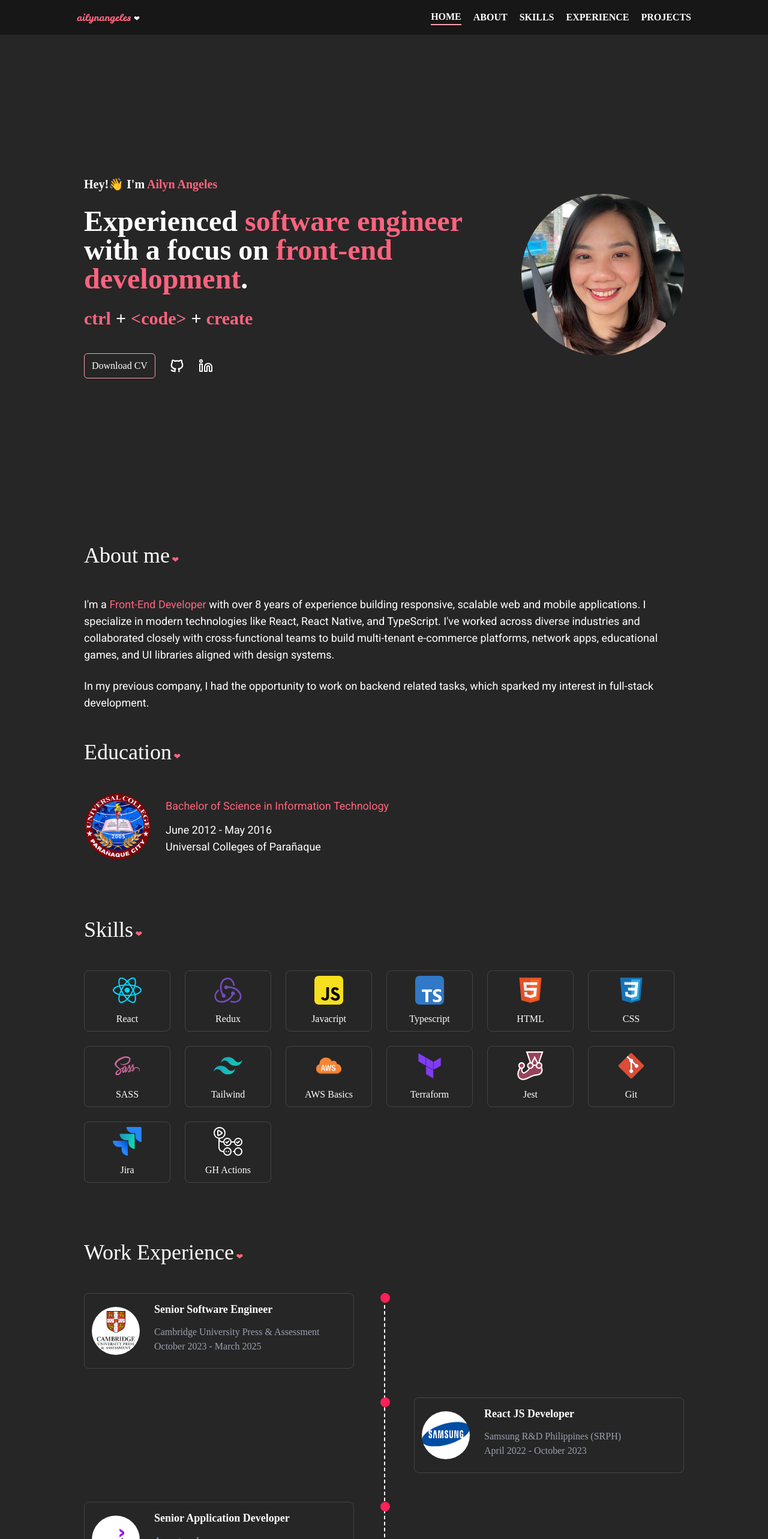
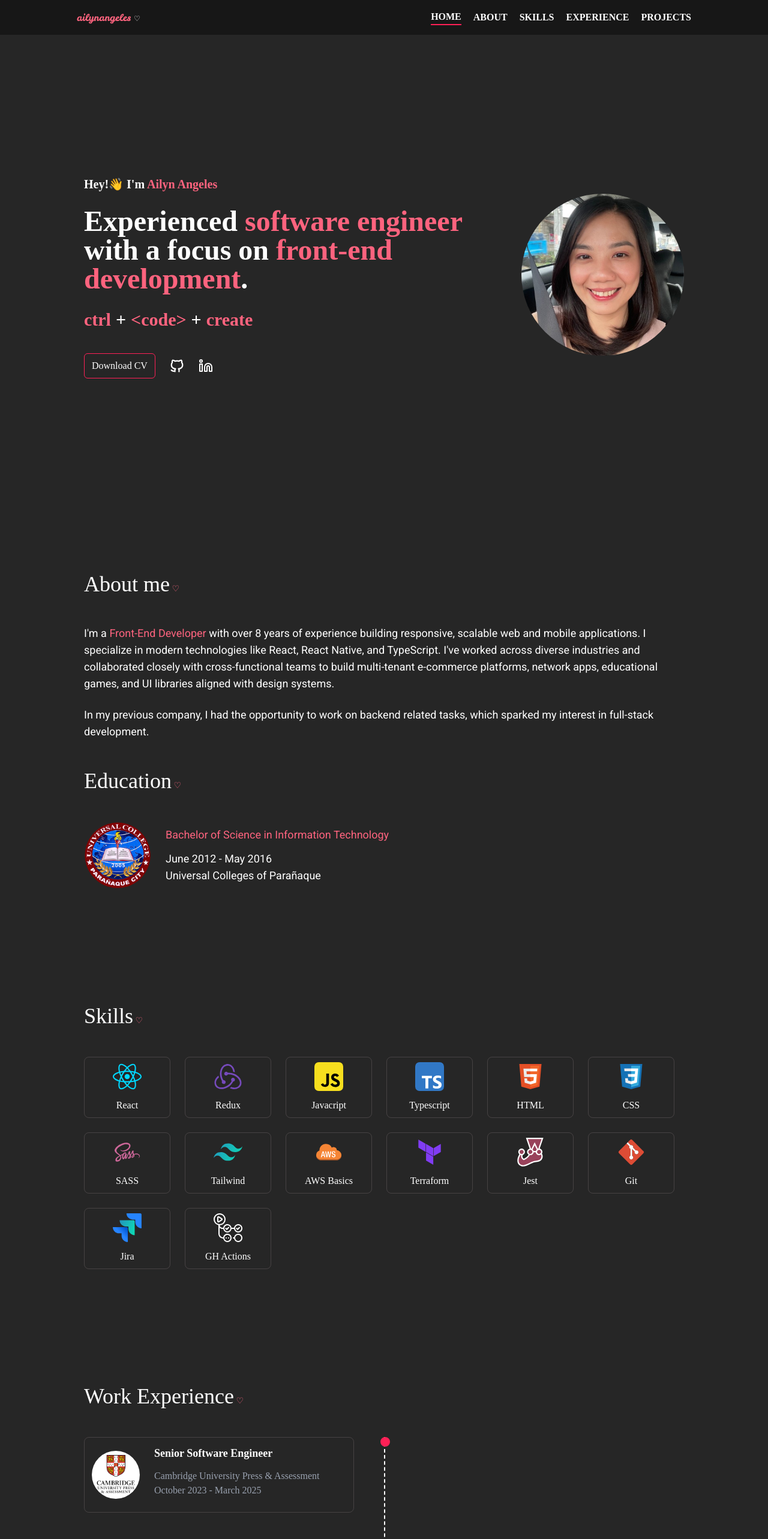
Before and after one commit to ailynsenal/portfolio, a React (Vite) app: page / in a window 1280 px wide. Shown: the top 2566 px of the page at 60% size. Built offline with nearby package versions, Linux system fonts and the light colour scheme; a web font is replaced by a local one.

Commit message:
C-2: Animation changes

```diff
--- a/src/App.tsx
+++ b/src/App.tsx
@@ -5,17 +5,52 @@ import WorkExperience from "./sections/WorkExperience";
 import Home from "./sections/Home";
 import Skills from "./sections/Skills";
 import Projects from "./sections/Projects";
+import { useRef, useState } from "react";
+import type { SectionKey } from "./types";
 
 function App() {
+  const [activeNavItem, setActiveNavItem] = useState<SectionKey>("home");
+  const homeRef = useRef<HTMLDivElement>(null);
+  const aboutRef = useRef<HTMLDivElement>(null);
+  const skillsRef = useRef<HTMLDivElement>(null);
+  const experienceRef = useRef<HTMLDivElement>(null);
+  const projectsRef = useRef<HTMLDivElement>(null);
+  const contactRef = useRef<HTMLDivElement>(null);
+
+  const sectionRefs: Record<
+    SectionKey,
+    React.RefObject<HTMLDivElement | null>
+  > = {
+    home: homeRef,
+    about: aboutRef,
+    skills: skillsRef,
+    experience: experienceRef,
+    projects: projectsRef,
+    contact: contactRef,
+  };
+
+  const updateActiveNavItem = (section: SectionKey) => {
+    const ref = sectionRefs[section];
+    if (ref.current) {
+      ref.current.scrollIntoView({ behavior: "smooth" });
+      window.history.pushState(null, "", `#${section}`);
+      setActiveNavItem(section);
+    }
+  };
+
   return (
     <div className="bg-neutral-800 text-white font-national-park">
-      <NavBar activeItem="home" title="ailynangeles" onClickItem={() => {}} />
+      <NavBar
+        activeItem={activeNavItem}
+        title="ailynangeles"
+        onClickItem={updateActiveNavItem}
+      />
       <main className="mx-auto sm:w-[80vw] px-3">
-        <Home />
-        <About />
-        <Skills />
-        <WorkExperience />
-        <Projects />
+        <Home ref={homeRef} />
+        <About ref={aboutRef} />
+        <Skills ref={skillsRef} />
+        <WorkExperience ref={experienceRef} />
+        <Projects ref={projectsRef} />
         <div className="flex items-center justify-center">
           <img
             src={
--- a/src/components/Menu.tsx
+++ b/src/components/Menu.tsx
@@ -14,7 +14,7 @@ const Menu = ({ active, menuItems, onItemClick }: Props) => {
           key={index}
           className={`transition ease-in-out hover:text-rose-300 hover:scale-110 ${
             active === item.id
-              ? "font-bold border-b-2 border-rose-300"
+              ? "font-bold border-b-2 border-rose-500"
               : "font-semibold"
           }`}
           onClick={() => onItemClick(item.id as SectionKey)}
--- a/src/components/NavBar.tsx
+++ b/src/components/NavBar.tsx
@@ -1,9 +1,10 @@
+import type { SectionKey } from "../types";
 import Menu from "./Menu";
 
 type Props = {
   activeItem: string;
   title: string;
-  onClickItem: () => void;
+  onClickItem: (item: SectionKey) => void;
 };
 
 const NavBar = ({ activeItem, title, onClickItem }: Props) => {
@@ -20,7 +21,7 @@ const NavBar = ({ activeItem, title, onClickItem }: Props) => {
       <div className="flex flex-col items-center justify-center mx-auto w-full sm:flex-row sm:w-[80vw]">
         <a href="/" className="font-leckerlie-one text-primary mb-4 sm:mb-0">
           {title}
-          <span className="text-white text-xs"> ❤</span>
+          <span className="text-white text-xs"> ♡</span>
         </a>
 
         <Menu
--- a/src/components/Project.tsx
+++ b/src/components/Project.tsx
@@ -10,7 +10,11 @@ const Project = ({ item }: Props) => {
 
   return (
     <div className="flex flex-col gap-6 w-full sm:w-2/5">
-      <img src={logo} alt={title} className="rounded-lg h-56 hover:scale-105" />
+      <img
+        src={logo}
+        alt={title}
+        className="rounded-lg h-56 hover:scale-105 hover:border-rose-500"
+      />
       <div className="">
         <a
           href={link}
--- a/src/components/Skill.tsx
+++ b/src/components/Skill.tsx
@@ -7,7 +7,7 @@ type Props = {
 
 const Skill = ({ icon, label }: Props) => {
   return (
-    <div className="flex flex-col gap-3 items-center justify-center min-w-36 rounded-lg border border-rose-100/15 py-2 px-3 hover:scale-110">
+    <div className="flex flex-col gap-3 items-center justify-center min-w-36 rounded-lg border border-rose-100/15 py-2 px-3 hover:scale-110 hover:border-rose-500">
       <div className="">{icon}</div>
       <p>{label}</p>
     </div>
--- a/src/components/Work.tsx
+++ b/src/components/Work.tsx
@@ -16,7 +16,7 @@ const Work = ({ work, index }: Props) => {
       <div
         className={`flex border border-rose-100/15 rounded-lg p-3 w-full ${
           index % 2 == 0 ? "place-self-start" : "place-self-end"
-        } sm:w-[45%] hover:scale-110`}
+        } sm:w-[45%] hover:scale-110 hover:border-rose-500`}
       >
         <div className="flex items-center gap-6">
           <img
--- a/src/sections/About.tsx
+++ b/src/sections/About.tsx
@@ -1,14 +1,35 @@
+import { motion } from "motion/react";
 import { education } from "../data/education";
+import type { RefObject } from "react";
 
-const About = () => {
+interface Props {
+  ref: RefObject<HTMLDivElement | null>;
+}
+
+const About = ({ ref }: Props) => {
   return (
-    <section id="about" className="flex flex-col gap-12 py-12">
+    <section id="about" className="flex flex-col gap-12 py-24" ref={ref}>
       <article className="flex flex-col gap-12">
         <h1 className="text-4xl">
           About me
-          <span className="text-primary text-sm"> ❤</span>
+          <span className="text-primary text-sm"> ♡</span>
         </h1>
-        <div className="flex flex-col font-roboto text-lg gap-6">
+        <motion.div
+          className="flex flex-col font-roboto text-lg gap-6"
+          initial={{
+            opacity: 0,
+            y: 100,
+          }}
+          whileInView={{
+            opacity: 1,
+            y: 0,
+            transition: {
+              duration: 1,
+              ease: "easeIn",
+            },
+          }}
+          viewport={{ once: true, amount: 0 }}
+        >
           <p>
             I'm a <span className="text-primary">Front-End Developer</span> with
             over 8 years of experience building responsive, scalable web and
@@ -22,13 +43,28 @@ const About = () => {
             In my previous company, I had the opportunity to work on backend
             related tasks, which sparked my interest in full-stack development.
           </p>
-        </div>
+        </motion.div>
       </article>
       <div className="flex flex-col gap-12">
         <h1 className="text-4xl">
           Education
-          <span className="text-primary text-sm"> ❤</span>
+          <span className="text-primary text-sm"> ♡</span>
         </h1>
+        <motion.div
+          initial={{
+            opacity: 0,
+            y: 100,
+          }}
+          whileInView={{
+            opacity: 1,
+            y: 0,
+            transition: {
+              duration: 1,
+              ease: "easeIn",
+            },
+          }}
+          viewport={{ once: true, amount: 0 }}
+        >
           {education.map((edu, index) => (
             <article
               key={index}
@@ -48,6 +84,7 @@ const About = () => {
               </div>
             </article>
           ))}
+        </motion.div>
       </div>
     </section>
   );
--- a/src/sections/Home.tsx
+++ b/src/sections/Home.tsx
@@ -1,11 +1,36 @@
+import { motion } from "motion/react";
 import Her from "../assets/images/her.jpg";
 import CV from "../assets/files/AILYN_ANGELES_CV.pdf";
 import { socials } from "../data/socials";
+import type { RefObject } from "react";
 
-const Home = () => {
+interface Props {
+  ref: RefObject<HTMLDivElement | null>;
+}
+
+const Home = ({ ref }: Props) => {
   return (
-    <section id="home" className=" flex items-center py-6 sm:min-h-screen">
-      <div className="flex flex-col-reverse gap-6 sm:flex-row">
+    <section
+      id="home"
+      className=" flex items-center py-6 sm:min-h-screen"
+      ref={ref}
+    >
+      <motion.div
+        className="flex flex-col-reverse gap-6 sm:flex-row"
+        initial={{
+          opacity: 0,
+          y: 100,
+        }}
+        whileInView={{
+          opacity: 1,
+          y: 0,
+          transition: {
+            duration: 1,
+            ease: "easeIn",
+          },
+        }}
+        viewport={{ once: true, amount: 0 }}
+      >
         <div className="flex flex-col gap-4 w-full sm:w-3/4">
           <h1 className="font-semibold text-xl w-fit py-2">
             Hey!👋 I'm <span className="text-primary">Ailyn Angeles</span>
@@ -27,7 +52,7 @@ const Home = () => {
             <a
               href={CV}
               download="AILYN_ANGELES_CV"
-              className="border border-rose-300 w-fit rounded-md text-base py-2 px-3 hover:bg-rose-100/15 hover:text-secondary"
+              className="border border-rose-500 w-fit rounded-md text-base py-2 px-3 hover:bg-rose-100/15 hover:text-secondary"
             >
               Download CV
             </a>
@@ -50,7 +75,7 @@ const Home = () => {
             className="rounded-full w-50 sm:w-72"
           />
         </div>
-      </div>
+      </motion.div>
     </section>
   );
 };
--- a/src/sections/Skills.tsx
+++ b/src/sections/Skills.tsx
@@ -1,18 +1,39 @@
+import { motion } from "motion/react";
 import Skill from "../components/Skill";
 import { skills } from "../data/skills";
+import type { RefObject } from "react";
 
-const Skills = () => {
+interface Props {
+  ref: RefObject<HTMLDivElement | null>;
+}
+
+const Skills = ({ ref }: Props) => {
   return (
-    <section id="skills" className="flex flex-col gap-12 py-12">
+    <section id="skills" className="flex flex-col gap-12 py-24" ref={ref}>
       <h1 className="text-4xl">
         Skills
-        <span className="text-primary text-sm"> ❤</span>
+        <span className="text-primary text-sm"> ♡</span>
       </h1>
-      <div className="flex flex-row flex-wrap gap-6">
+      <motion.div
+        className="flex flex-row flex-wrap gap-6"
+        initial={{
+          opacity: 0,
+          y: 100,
+        }}
+        whileInView={{
+          opacity: 1,
+          y: 0,
+          transition: {
+            duration: 1,
+            ease: "easeIn",
+          },
+        }}
+        viewport={{ once: true, amount: 0 }}
+      >
         {skills.map((skill, index) => (
           <Skill key={index} icon={skill.icon} label={skill.label} />
         ))}
-      </div>
+      </motion.div>
     </section>
   );
 };
--- a/src/sections/WorkExperience.tsx
+++ b/src/sections/WorkExperience.tsx
@@ -1,18 +1,39 @@
+import { motion } from "motion/react";
 import Work from "../components/Work";
 import { works } from "../data/works";
+import type { RefObject } from "react";
 
-const WorkExperience = () => {
+interface Props {
+  ref: RefObject<HTMLDivElement | null>;
+}
+
+const WorkExperience = ({ ref }: Props) => {
   return (
-    <section id="experience" className="flex flex-col gap-12 py-12">
+    <section id="experience" className="flex flex-col gap-12 py-24" ref={ref}>
       <h1 className="text-4xl">
         Work Experience
-        <span className="text-primary text-sm"> ❤</span>
+        <span className="text-primary text-sm"> ♡</span>
       </h1>
       <div className="relative flex flex-col gap-12">
         {works.map((work, index) => (
-          <>
+          <motion.div
+            key={index}
+            initial={{
+              opacity: 0,
+              y: 100,
+            }}
+            whileInView={{
+              opacity: 1,
+              y: 0,
+              transition: {
+                duration: 1,
+                ease: "easeIn",
+              },
+            }}
+            viewport={{ once: true, amount: 0 }}
+          >
             <Work work={work} index={index} />
-          </>
+          </motion.div>
         ))}
         <div className="absolute left-0 h-full z-10 border-r-2 border-dashed border-white hidden sm:left-1/2 sm:block"></div>
       </div>
--- a/src/types.ts
+++ b/src/types.ts
@@ -1,4 +1,4 @@
-export type SectionKey = "home" | "skills" | 'projects' | "about" | "contact";
+export type SectionKey = "home" | "about" | "skills" | "experience" | "projects" | "contact";
 
 export type MenuItem = {
   id: number | string;
```
Also changed, not shown: src/sections/Projects.tsx (+28 -7 lines). Lines whose indentation alone changed are shown as unchanged.
